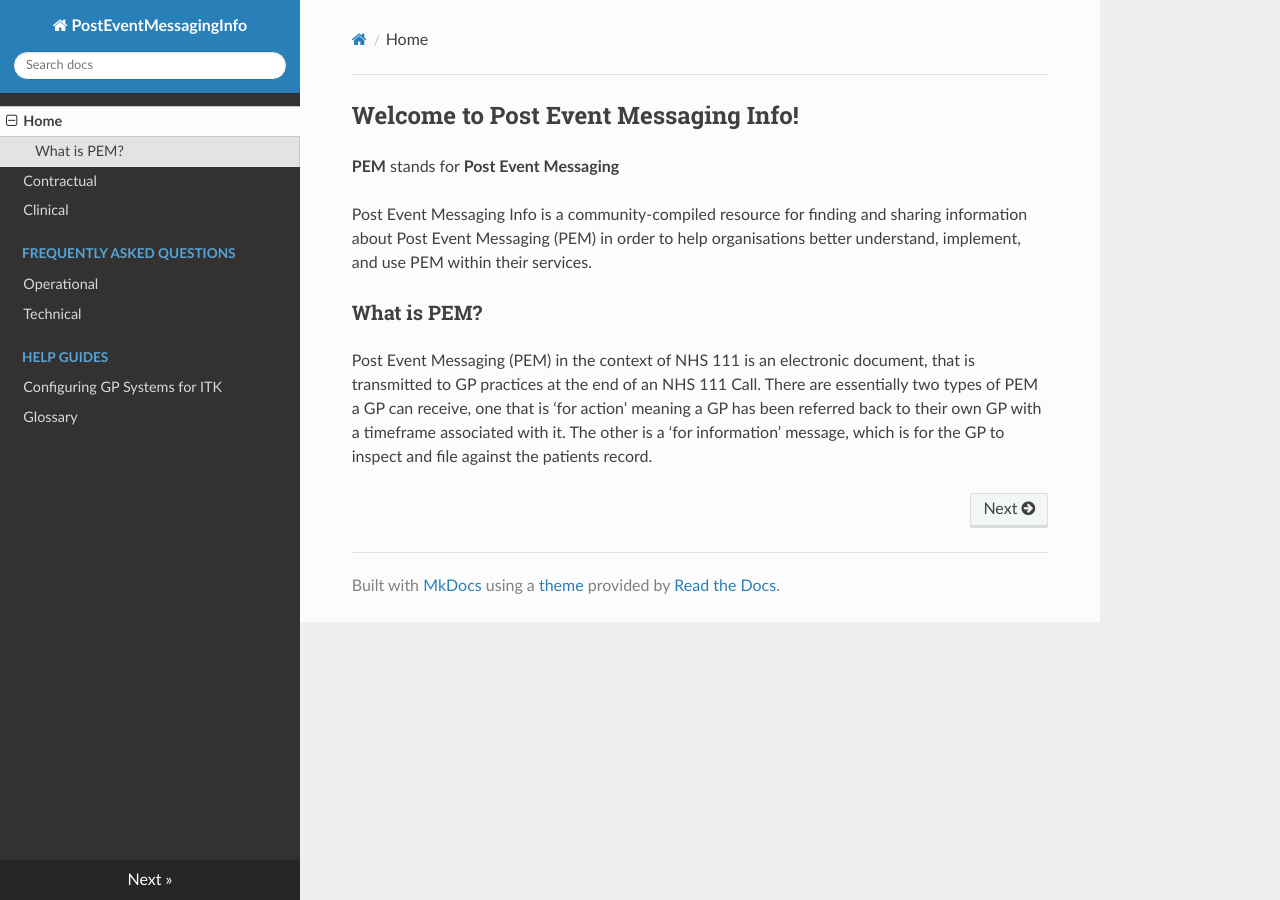
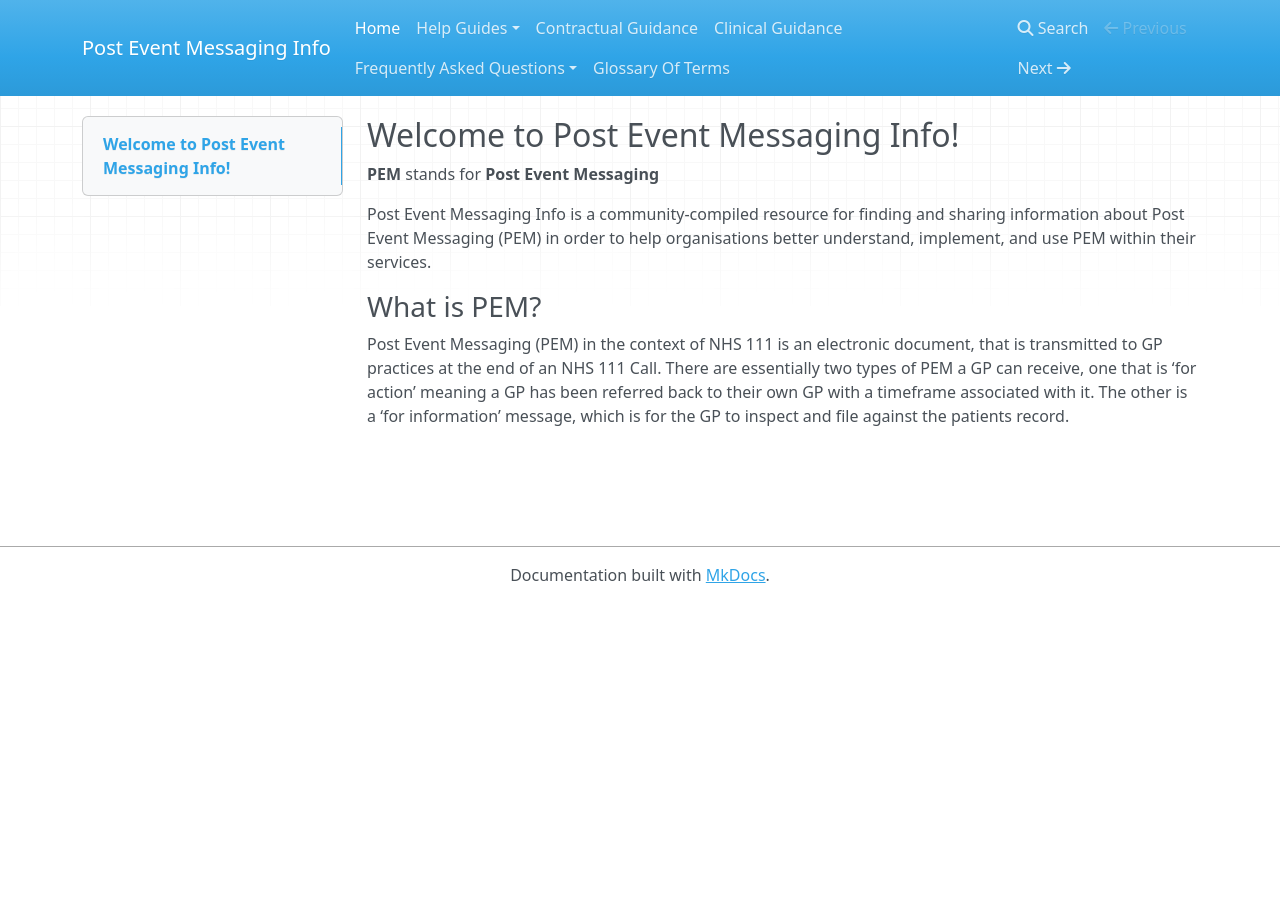
Before and after one commit to tonyyates/pemproblems.info, an MkDocs documentation site: the page built from docs/index.md, in a window 1280 px wide. Built offline with MkDocs 1.6.1, drawn with Linux system fonts in a browser that asks for light colours; nearby versions of some CDN libraries; old or Windows-style settings are respelled for this version of MkDocs.

Commit message:
Update main navigation

```diff
--- a/mkdocs.yml
+++ b/mkdocs.yml
@@ -1,12 +1,11 @@
-site_name: PostEventMessagingInfo
-theme: readthedocs
+site_name: Post Event Messaging Info
 pages:
   - Home: index.md
-  - Contractual: StandardContractExtract2015.md
-  - Clinical: clinical.md
+  - Help Guides:
+    - Configuring GP Systems for ITK: guides/configuring_gp_systems.md
+  - Contractual Guidance: StandardContractExtract2015.md
+  - Clinical Guidance: clinical_faq.md
   - Frequently Asked Questions:
     - Operational: operational_faq.md
     - Technical: technical_faq.md
-  - Help Guides:
-    - Configuring GP Systems for ITK: guides/configuring_gp_systems.md
-  - Glossary: glossary.md
+  - Glossary Of Terms: glossary.md
```
